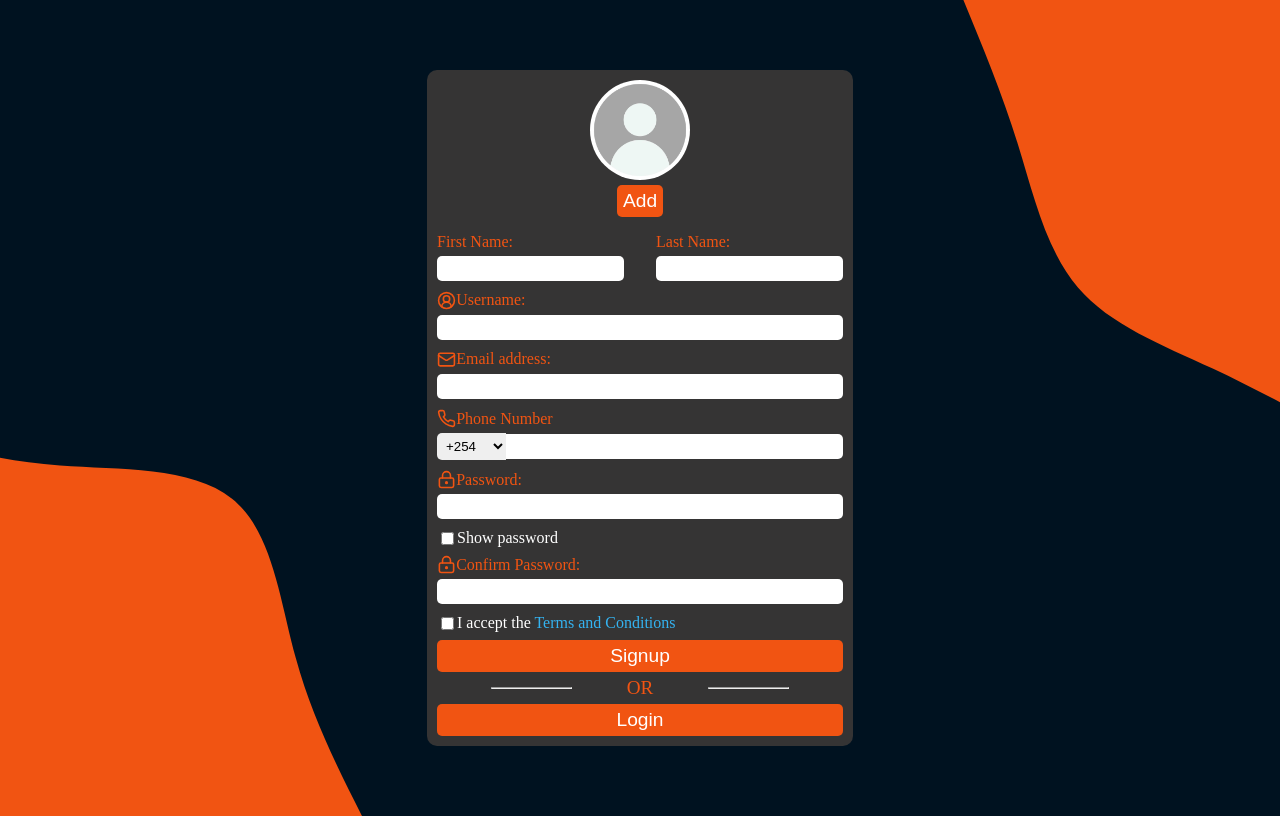
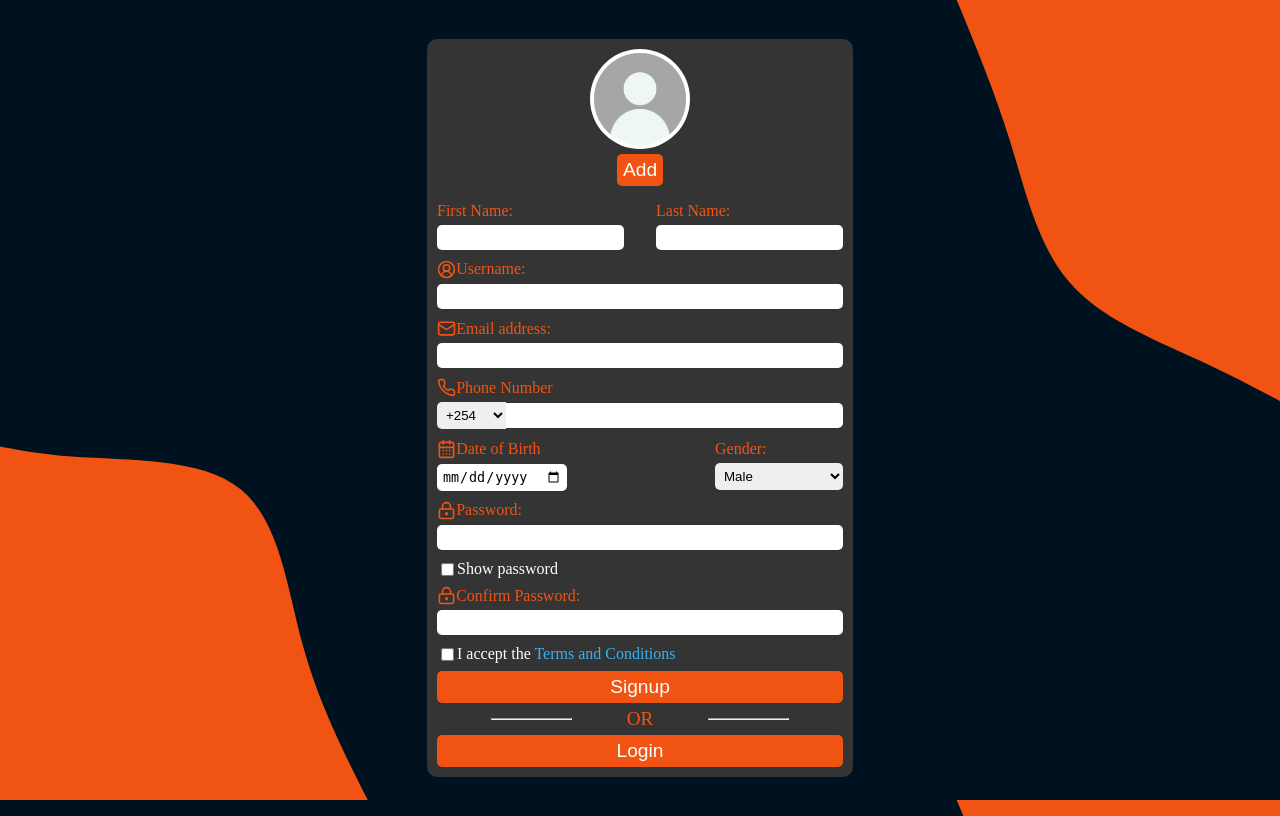
Before and after one commit to Isa8205/Insight, a Django app: template main/templates/signup.html in a window 1280 px wide. Run offline with Django 3.2, Linux system fonts and the light colour scheme; the template is opened without the code that fills it, so the values that code supplies are empty.

Commit message:
Signup
Finally done with the sign up page

```diff
--- a/main/static/css/main.css
+++ b/main/static/css/main.css
@@ -99,7 +99,7 @@ The styles for the logo
     background-position: center;
     background-repeat: no-repeat;
     background-size: cover;
-    background-image: linear-gradient(rgba(0, 0, 0, .5), rgba(0, 0, 0, .5)), url(../images/Logo.jpeg);
+    background-image: url(../images/waves.svg);
 }
 
 .logo-text {
--- a/main/templates/signup.html
+++ b/main/templates/signup.html
@@ -25,6 +25,7 @@
             align-items: center;
             background-position: center;
             background-size: cover;
+            background-attachment: fixed;
             background-image: url(/static/images/Blob-back.svg);
             background-repeat: no-repeat;
         }
@@ -61,6 +62,12 @@
             margin-block-end: 10px;
             margin-block-start: 5px;
             border-radius: 5px;
+        }
+
+        input[type="number"]::-webkit-inner-spin-button,
+        input[type="number"]::-webkit-outer-spin-button {
+            -webkit-appearance: none;
+            margin: 0;
         }
 
         hr {
@@ -125,7 +132,7 @@
             display: none;
         }
 
-        .name {
+        .group {
             display: flex;
             justify-content: space-between;
             align-items: center;
@@ -178,51 +185,69 @@
         </div>
 
         <p>{{ message }}</p>
+        <div class="errors">
+            {{ error }}
+        </div>
 
-        <div class="name">
-            <div class="first">
-                <label for="fname">First Name:</label>
-                <input type="text" name="fname" id="fname">
+        <div class="group">
+            <div class="left">
+                <label for="firstname">First Name:</label>
+                <input type="text" name="firstname" id="fname" required>
             </div>
 
-            <div class="last">
-                <label for="lname">Last Name:</label>
-                <input type="text" name="lname" id="lname">
+            <div class="right">
+                <label for="lastname">Last Name:</label>
+                <input type="text" name="lastname" id="lname" required>
             </div>
         </div>
 
         <label for="username"><img src="{% static 'images/icons/circled-user.svg' %}" alt="">Username:</label>
-        <input type="text" name="username" id="username">
+        <input type="text" name="username" id="username" required>
         <div style="display: flex; align-items: center; gap: 2px;" id="display-box">
             <img src="#" alt="" id="display-icon"><span id="display" style="display: none;"></span>
         </div>
 
         <label for="email"><img src="{% static 'images/icons/mail.svg' %}" alt="">Email address:</label>
-        <input type="email" name="email" id="email">
+        <input type="email" name="email" id="email" required>
 
         <label for="phone"><img src="{% static 'images/icons/phone.svg' %}" alt="">Phone Number</label>
         <div class="phone-group">
             <select name="country-code" id="code">
-                <option value="Kenya">&plus;254</option>
-                <option value="Tanzania">&plus;256</option>
+                <option value="+254">&plus;254</option>
+                <option value="+256">&plus;256</option>
             </select>
-            <input type="number" name="number" id="phone">
+            <input type="number" name="phone_number" id="phone" required>
+        </div>
+
+        <div class="group">
+            <div class="left">
+                <label for="DOB"><img src="{% static 'images/icons/calendar.svg' %}" alt="">Date of Birth</label>
+                <input type="date" name="date_of_birth" id="DOB" required>
+            </div>
+            <div class="right">
+                <label for="gender">Gender:</label>
+                <select name="gender" id="gender">
+                    <option value="Male">Male</option>
+                    <option value="Female">Female</option>
+                    <option value="N/A">Prefer not to say</option>
+                </select>
+            </div>
         </div>
 
         <label for="pass1"><img src="{% static 'images/icons/password.svg' %}" alt="">Password:</label>
-        <input type="password" name="password1" id="pass1">
+        <input type="password" name="password1" id="pass1" required>
         <div class="terms">
             <input type="checkbox" name="" id="show-pass">
             <span>Show password</span>
         </div>
 
         <label for="pass2"><img src="{% static 'images/icons/password.svg' %}" alt="">Confirm Password:</label>
-        <input type="password" name="password2" id="pass2">
+        <input type="password" name="password2" id="pass2" required>
 
         <input type="file" name="profile" id="profile" accept="image/*">
 
         <div class="terms">
-            <input type="checkbox" name="agreement" id="agree" value="yes">
+            <input type="checkbox" name="agreement" id="agree" value="yes" required>
             <span>I accept the <a href="#">Terms and Conditions</a></span>
         </div>
 
```
Also changed, not shown: main/forms.py (+10 -10 lines), main/models.py (+17 -7 lines), main/templates/index.html (+0 -42 lines), main/views.py (+22 -10 lines), db.sqlite3, main/migrations/0005_rename_date_of_birth_users_date_of_birth_and_more.py (added), main/static/images/icons/calendar.svg (added), main/static/images/waves.svg (added), media/profiles/Isa101.png (added), media/profiles/Isa8205.png (added).
